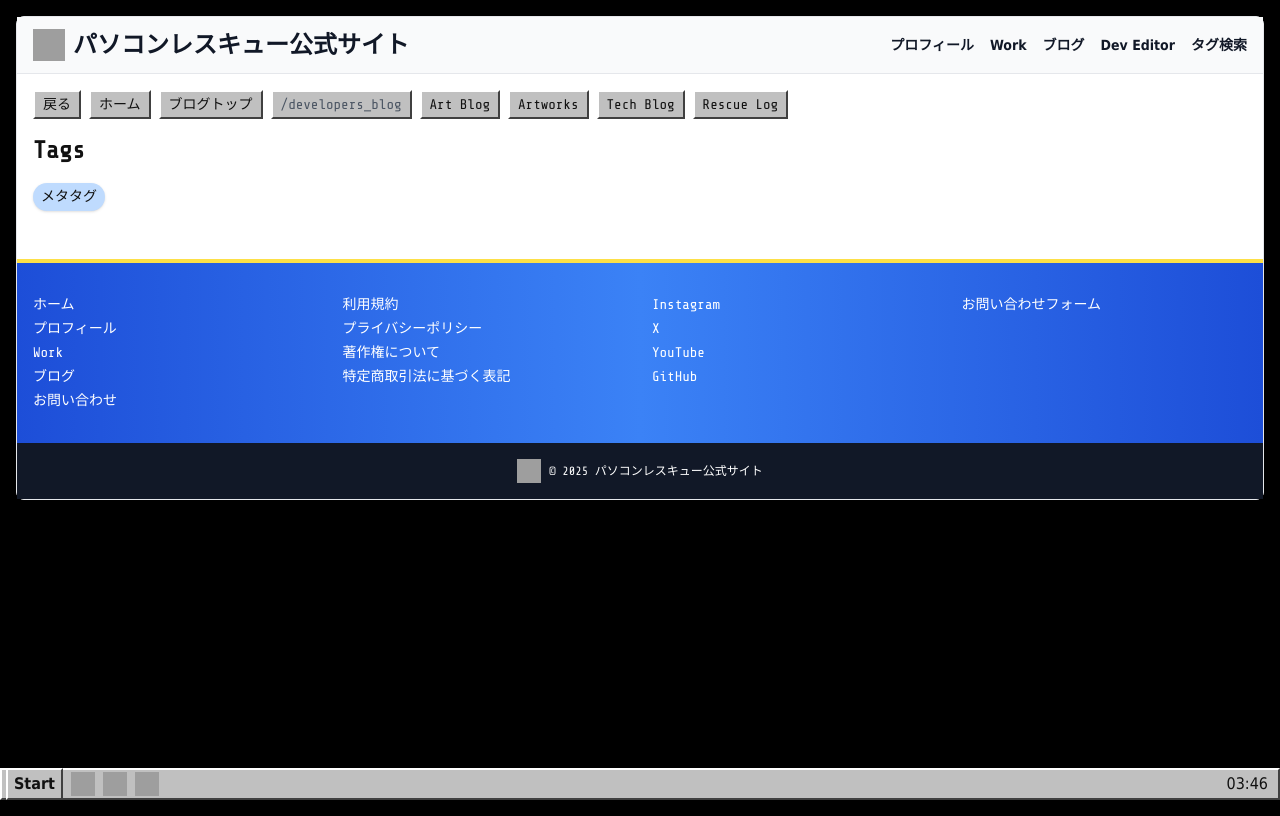
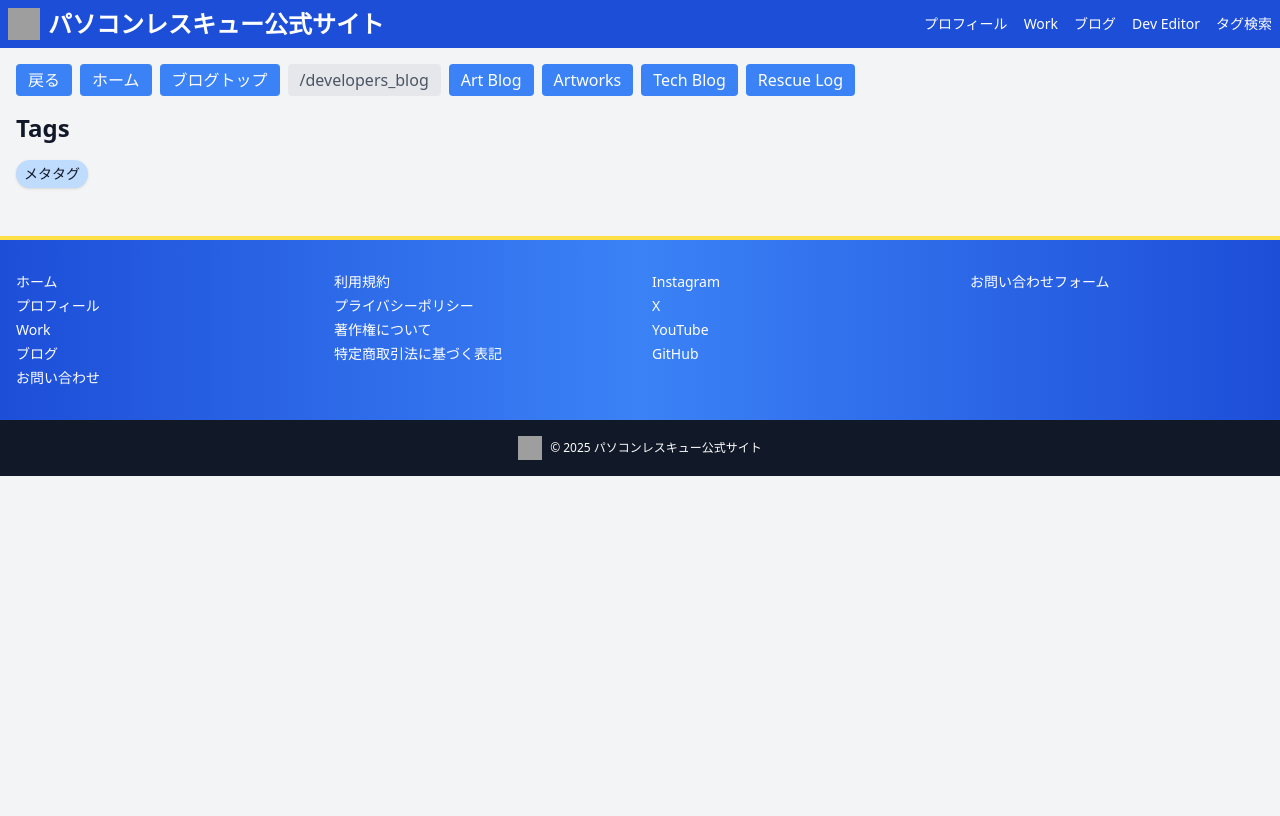
Before and after one commit to maruyamamasaya/Portfolio, a Next.js app: page /tags in a window 1280 px wide. Built offline with nearby package versions, Linux system fonts and the light colour scheme; grey boxes are pictures that could not be loaded.

Commit message:
Remove custom Win98 styling for cleaner blog layout

```diff
--- a/src/app/components/BlogNavButtons.tsx
+++ b/src/app/components/BlogNavButtons.tsx
@@ -6,14 +6,36 @@ export default function BlogNavButtons() {
   const router = useRouter();
   return (
     <div className="flex flex-wrap gap-2 mb-4">
-      <button onClick={() => router.back()} className="win98-button">戻る</button>
-      <Link href="/" className="win98-button">ホーム</Link>
-      <Link href="/blog" className="win98-button">ブログトップ</Link>
-      <span className="win98-button text-gray-600">/developers_blog</span>
-      <Link href="/art_blog" className="win98-button">Art Blog</Link>
-      <Link href="/artworks_blog" className="win98-button">Artworks</Link>
-      <Link href="/tech_blog" className="win98-button">Tech Blog</Link>
-      <Link href="/repair_blog" className="win98-button">Rescue Log</Link>
+      <button
+        onClick={() => router.back()}
+        className="px-3 py-1 bg-blue-500 text-white rounded"
+      >
+        戻る
+      </button>
+      <Link href="/" className="px-3 py-1 bg-blue-500 text-white rounded">
+        ホーム
+      </Link>
+      <Link href="/blog" className="px-3 py-1 bg-blue-500 text-white rounded">
+        ブログトップ
+      </Link>
+      <span className="px-3 py-1 bg-gray-200 rounded text-gray-600">
+        /developers_blog
+      </span>
+      <Link href="/art_blog" className="px-3 py-1 bg-blue-500 text-white rounded">
+        Art Blog
+      </Link>
+      <Link
+        href="/artworks_blog"
+        className="px-3 py-1 bg-blue-500 text-white rounded"
+      >
+        Artworks
+      </Link>
+      <Link href="/tech_blog" className="px-3 py-1 bg-blue-500 text-white rounded">
+        Tech Blog
+      </Link>
+      <Link href="/repair_blog" className="px-3 py-1 bg-blue-500 text-white rounded">
+        Rescue Log
+      </Link>
     </div>
   );
 }
--- a/src/app/components/Header.tsx
+++ b/src/app/components/Header.tsx
@@ -16,7 +16,7 @@ export default function Header() {
 
 
   return (
-    <header className="win98-titlebar font-xp">
+    <header className="bg-blue-700 text-white">
       <div className="container mx-auto flex items-center justify-between relative p-2">
         <h1 className="text-2xl font-bold flex items-center">
           <img
--- a/src/app/globals.css
+++ b/src/app/globals.css
@@ -18,160 +18,6 @@
 }
 
 /* Modern card style */
-body.win98-body {
-  font-family: 'Share Tech Mono', monospace;
-  background: #000;
-  color: #111;
-}
-
-.win98-window {
-  background: #ffffff;
-  border: 1px solid #e5e7eb;
-  box-shadow: 0 4px 8px rgba(0, 0, 0, 0.05);
-  border-radius: 0.5rem;
-}
-
-.win98-titlebar {
-  background: #f9fafb;
-  color: #111827;
-  padding: 0.25rem 0.5rem;
-  font-weight: 600;
-  display: flex;
-  justify-content: space-between;
-  align-items: center;
-  border-bottom: 1px solid #e5e7eb;
-}
-
-.window-controls {
-  display: flex;
-  gap: 2px;
-}
-
-.resize-handle {
-  background: transparent;
-  border: 1px solid #e5e7eb;
-  width: 1rem;
-  height: 1rem;
-}
-
-.window-controls .win98-btn {
-  width: 20px;
-  height: 20px;
-  background: transparent;
-  border: 1px solid #e5e7eb;
-  border-radius: 0.25rem;
-  position: relative;
-  transition: background 0.2s;
-}
-
-.window-controls .win98-btn.minimize::before {
-  content: '';
-  position: absolute;
-  left: 4px;
-  right: 4px;
-  bottom: 7px;
-  height: 2px;
-  background: #4b5563;
-}
-
-
-.win98-content {
-  padding: 1rem;
-}
-
-.win98-folder {
-  width: 40px;
-  height: 30px;
-  background: #ffcc00;
-  border-top: 2px solid #fff;
-  border-left: 2px solid #fff;
-  border-right: 2px solid #404040;
-  border-bottom: 2px solid #404040;
-  position: relative;
-  box-shadow: inset -1px -1px 0 #808080;
-}
-
-.win98-folder::before {
-  content: '';
-  position: absolute;
-  top: -8px;
-  left: 6px;
-  width: 16px;
-  height: 8px;
-  background: #ffcc00;
-  border-top: 2px solid #fff;
-  border-left: 2px solid #fff;
-  border-right: 2px solid #404040;
-  border-bottom: 2px solid #404040;
-}
-
-.win98-file {
-  width: 32px;
-  height: 40px;
-  background: #fff;
-  border-top: 2px solid #fff;
-  border-left: 2px solid #fff;
-  border-right: 2px solid #404040;
-  border-bottom: 2px solid #404040;
-  position: relative;
-}
-
-.win98-file::after {
-  content: '';
-  position: absolute;
-  top: 0;
-  right: 0;
-  width: 0;
-  height: 0;
-  border-style: solid;
-  border-width: 0 0 10px 10px;
-  border-color: transparent transparent #c0c0c0 transparent;
-}
-
-.closed-image {
-  width: 200px;
-  height: auto;
-  margin: 1rem;
-}
-
-.win98-button {
-  background: #c0c0c0;
-  border-top: 2px solid #fff;
-  border-left: 2px solid #fff;
-  border-right: 2px solid #404040;
-  border-bottom: 2px solid #404040;
-  padding: 2px 8px;
-  font-size: 0.875rem;
-  cursor: pointer;
-}
-
-.win98-button:active {
-  border-top: 2px solid #404040;
-  border-left: 2px solid #404040;
-  border-right: 2px solid #fff;
-  border-bottom: 2px solid #fff;
-}
-
-.fade-out {
-  animation: fadeOut 0.5s forwards;
-}
-
-@keyframes fadeOut {
-  from {
-    opacity: 1;
-    transform: scale(1);
-  }
-  to {
-    opacity: 0;
-    transform: scale(0.9);
-  }
-}
-
-.minimized {
-  transform-origin: bottom left;
-  transform: scale(0);
-  transition: transform 0.5s;
-}
 
 /* Blog heading styles */
 .prose h1 {
@@ -220,51 +66,3 @@ body.win98-body {
 .hover\:bg-neon:hover {
   background-color: #00ffe0;
 }
-
-body.win98-desktop {
-  background: repeating-linear-gradient(
-      45deg,
-      #008080 0 10px,
-      #006060 10px 20px
-    );
-}
-
-.win98-taskbar {
-  position: fixed;
-  bottom: 0;
-  left: 0;
-  right: 0;
-  height: 32px;
-  background: #c0c0c0;
-  border-top: 2px solid #fff;
-  border-left: 2px solid #fff;
-  border-right: 2px solid #404040;
-  border-bottom: 2px solid #404040;
-  display: flex;
-  align-items: center;
-  padding: 0 4px;
-  z-index: 50;
-}
-
-.win98-start-button {
-  background: #c0c0c0;
-  border-top: 2px solid #fff;
-  border-left: 2px solid #fff;
-  border-right: 2px solid #404040;
-  border-bottom: 2px solid #404040;
-  padding: 2px 6px;
-  font-weight: bold;
-  cursor: pointer;
-}
-
-.win98-start-button:active {
-  border-top: 2px solid #404040;
-  border-left: 2px solid #404040;
-  border-right: 2px solid #fff;
-  border-bottom: 2px solid #fff;
-}
-
-.taskbar-clock {
-  margin-left: auto;
-  padding: 0 6px;
-}
--- a/src/app/layout.tsx
+++ b/src/app/layout.tsx
@@ -4,7 +4,6 @@ import { ReactNode } from 'react';
 import type { Metadata } from 'next';
 import Header from './components/Header';
 import Footer from './components/Footer';
-import Taskbar from './components/Taskbar';
 
 export const metadata: Metadata = {
   title: 'パソコンレスキュー公式サイト',
@@ -21,13 +20,10 @@ export const metadata: Metadata = {
 export default function RootLayout({ children }: { children: ReactNode }) {
   return (
     <html lang="ja">
-      <body className="min-h-screen bg-gray-100 text-gray-900 font-sans win98-body">
-        <div className="win98-window m-4">
-          <Header />
-          <main className="win98-content relative">{children}</main>
-          <Footer />
-        </div>
-        <Taskbar />
+      <body className="min-h-screen bg-gray-100 text-gray-900 font-sans">
+        <Header />
+        <main className="container mx-auto p-4">{children}</main>
+        <Footer />
       </body>
     </html>
   );
```
